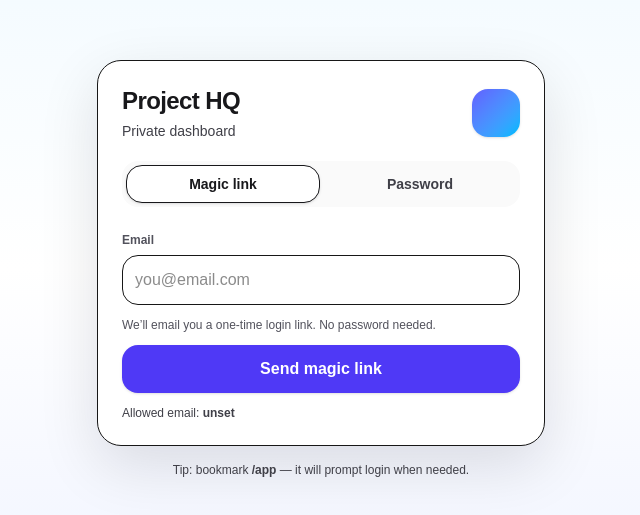
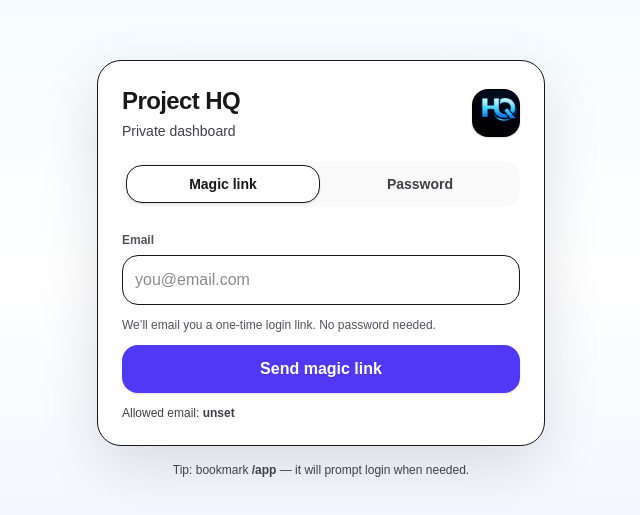
Before and after one commit to dexterAI-bot/project-hq-private, a Next.js app: page /login in a window 1280 px wide. Shown: the part 131-646 px from the top of the page, without its empty margins (319-959 px from the left). Built offline with nearby package versions, Linux system fonts and the light colour scheme; no server answers.

Commit message:
feat(ui): use Project HQ icon on login

```diff
--- a/src/app/login/LoginForm.tsx
+++ b/src/app/login/LoginForm.tsx
@@ -62,7 +62,11 @@ export function LoginForm() {
               <h1 className="text-2xl font-extrabold tracking-tight text-zinc-900">Project HQ</h1>
               <p className="mt-1 text-sm text-zinc-700">Private dashboard</p>
             </div>
-            <div className="h-12 w-12 rounded-2xl bg-gradient-to-br from-indigo-500 to-sky-400 shadow" />
+            <img
+              src="/icon-project-hq.png"
+              alt="Project HQ"
+              className="h-12 w-12 rounded-2xl shadow"
+            />
           </div>
 
           <div className="mt-5 rounded-2xl bg-zinc-50 p-1 flex gap-1">
```
Also changed, not shown: public/icon-project-hq.png (added).
